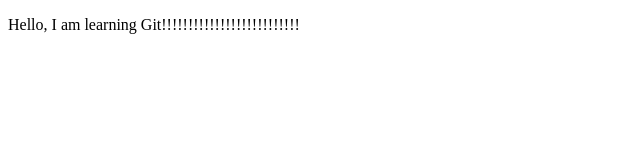
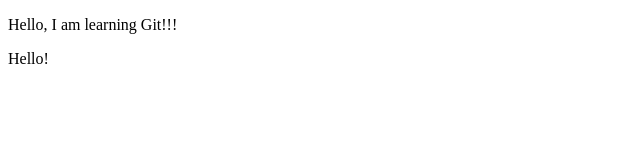
Before and after one commit to PartVC/StudyGitRep, a plain HTML site: page Lesson1/index.html in a window 1280 px wide. Shown: the whole page, without its empty margins (0-640 px from the left). Drawn offline with Linux system fonts and the light colour scheme.

Commit message:
remote commit 5

```diff
--- a/Lesson1/index.html
+++ b/Lesson1/index.html
@@ -7,7 +7,8 @@
     <link href="styles.css" rel="stylesheet" />
 </head>
 <body>
-    <p>Hello, I am learning Git!!!!!!!!!!!!!!!!!!!!!!!!!!</p>
+    <p>Hello, I am learning Git!!!</p>
+    <p>Hello!</p>
 
 </body>
 </html>
```
